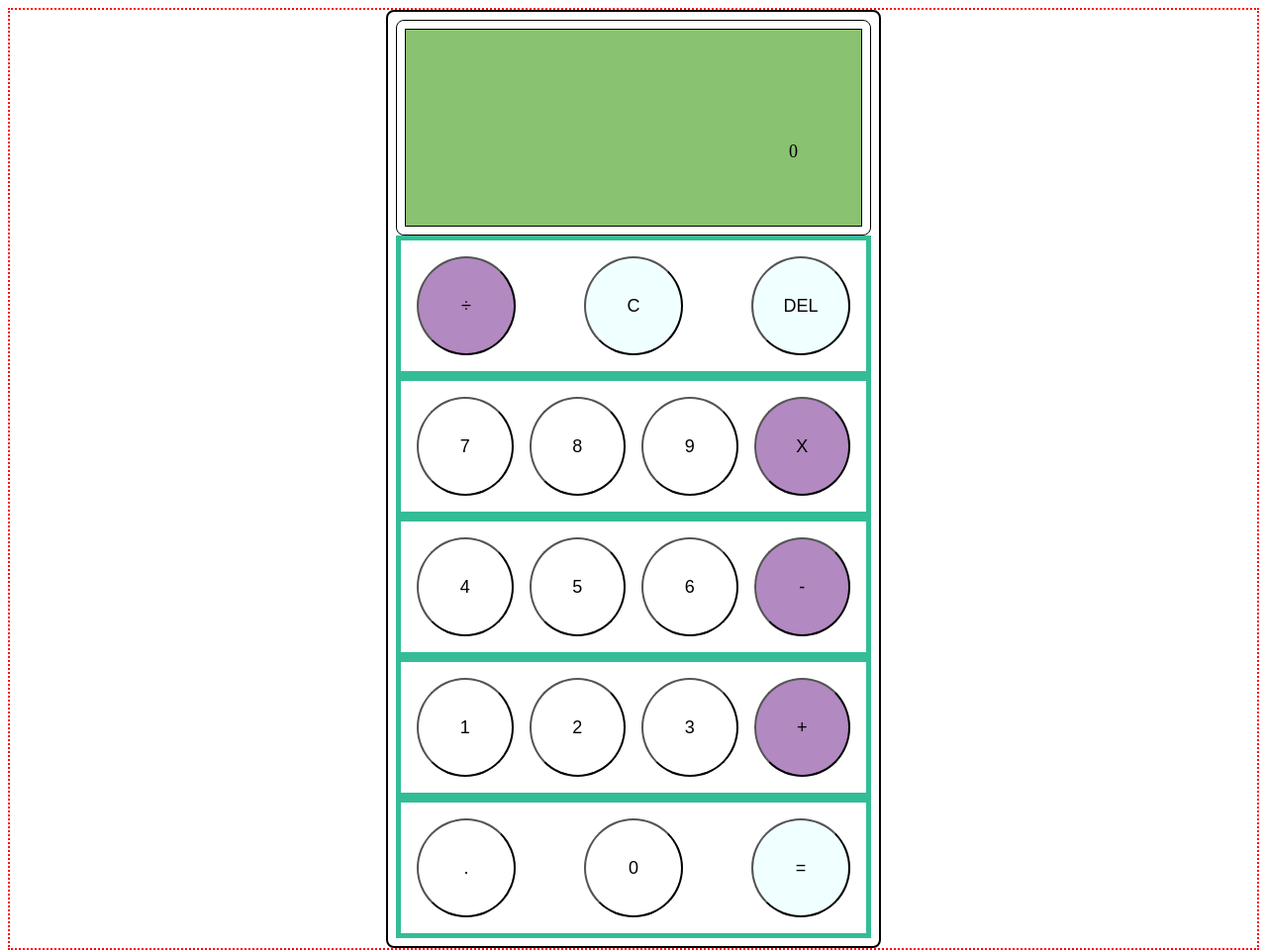
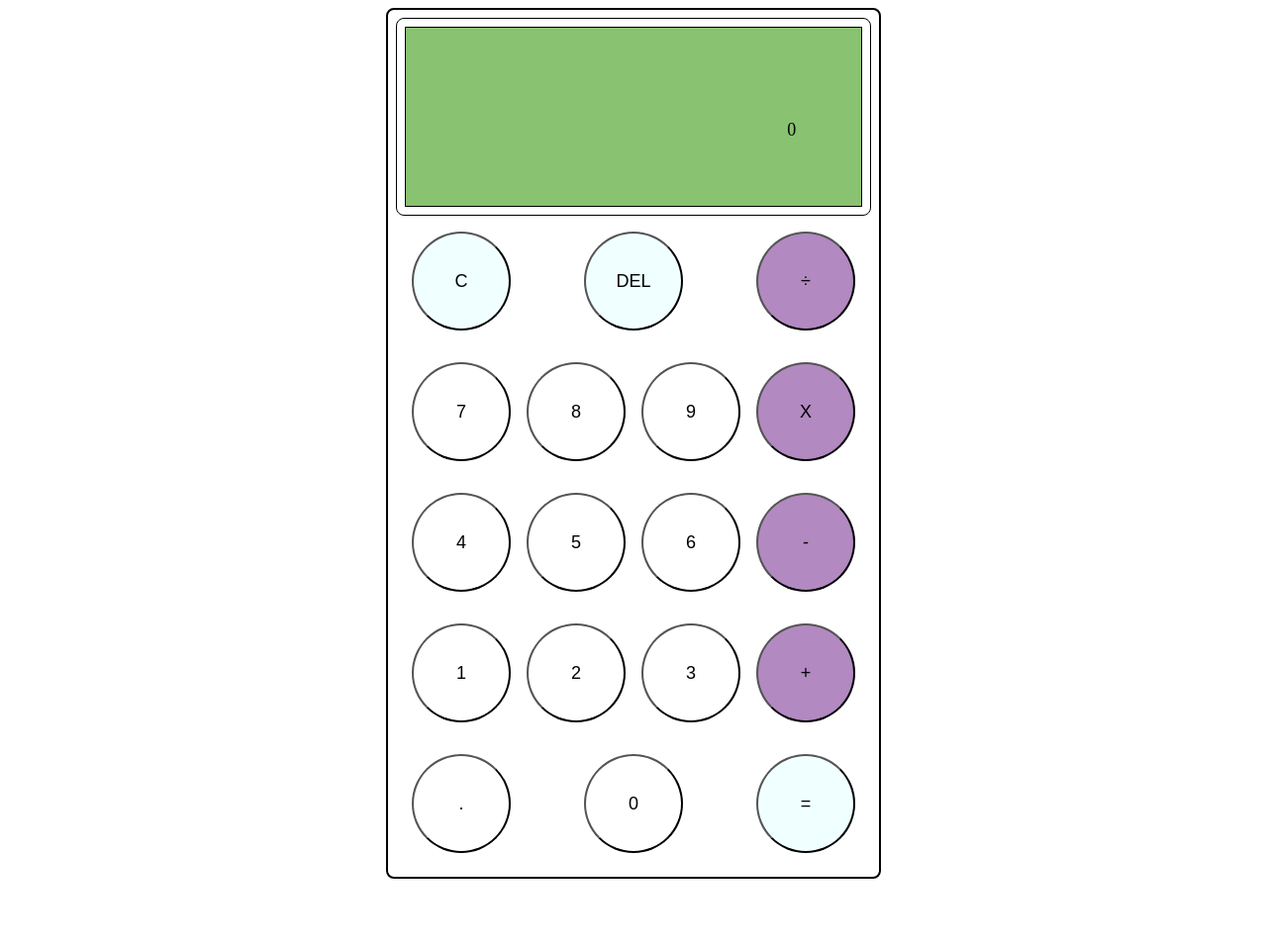
Before and after one commit to DucDevelop/calculator, a plain HTML site: page index.html in a window 1280 px wide. Shown: the whole page at 99% size. After the commit the page ends 896 px from the top, so only its background shows below. Drawn offline with Linux system fonts and the light colour scheme; a web font is replaced by a local one.

Commit message:
Restyling of UI

```diff
--- a/css/style.css
+++ b/css/style.css
@@ -15,11 +15,12 @@
 
 * {
     font-size: large;
+    box-sizing: border-box;
 
 }
 
 body {
-    border: 2px dotted red;
+    /* border: 2px dotted red; */
     display: flex;
     justify-content: center;
 }
@@ -31,7 +32,7 @@ body {
     flex-direction: column;
     border: 2px solid black;
     box-sizing: border-box;
-    width: 500px;
+    max-width: 500px;
     padding: 8px;
     border-radius: 8px;
 }
@@ -48,6 +49,9 @@ body {
     margin: 8px;
     /* flex-grow: 1; */
 }
+.key-calculator:hover {
+    opacity: 0.5;
+}
 
 .display-calculator {
     /* height: 200px;
@@ -63,7 +67,7 @@ body {
 .row-calculator {
     display: flex;
     justify-content: space-between;
-    border: 5px solid rgb(52, 188, 151);
+    /* border: 5px solid rgb(52, 188, 151); */
     padding: 8px;
 }
 
@@ -87,4 +91,21 @@ body {
     flex-direction: column;
     justify-content: stretch;
     padding: 8px;
+    max-width: 500px;
 }
+
+.display-row {
+    max-width: 400px;
+    overflow: hidden;
+}
+
+.display-row:first-child {
+    margin-bottom: 5px;
+    padding: 0.1rem;
+    font-size: 0.7rem;
+    overflow: hidden;
+}
+.display-row:last-child {
+    padding: 0.1rem;
+    overflow: hidden;
+}
--- a/index.html
+++ b/index.html
@@ -17,9 +17,9 @@
 
             </div>
             <div class="row-calculator">
-                <button class="key-calculator key-operator" data-key="/">÷</button>
                 <button class="key-calculator key-clear" data-key="c">C</button>
                 <button class="key-calculator key-del" data-key="Backspace">DEL</button>
+                <button class="key-calculator key-operator" data-key="/">÷</button>
             </div>
             <div class="row-calculator">
                 <button class="key-calculator key-number" data-key="7">7</button>
--- a/js/script.js
+++ b/js/script.js
@@ -21,11 +21,14 @@ let calcState = {
         operator : null,
         init : true,
         display : {first : '', second : '0'},
+        keyInput : null
     },
     lastState : {},
 
     updateState : function (keyInput) {
         this.lastState = { ...this.currentState };
+
+        this.currentState.keyInput = keyInput;
         if (keyInput === 'c') {
             // clear button
             this.clear();
@@ -108,7 +111,11 @@ let calcState = {
     },
 
     updateDisplay : function () {
-        if (this.currentState.init && this.lastState.operator) {
+        if (this.currentState.keyInput === 'c') {
+            this.currentState.display.first = '';
+            this.currentState.display.second = '0';
+        }
+        else if (this.currentState.init && this.lastState.operator) {
             this.currentState.display.first = `${this.lastState.accumulator} ${this.lastState.operator} ${this.lastState.input}`;
         }
         if (this.currentState.operator) {
```
